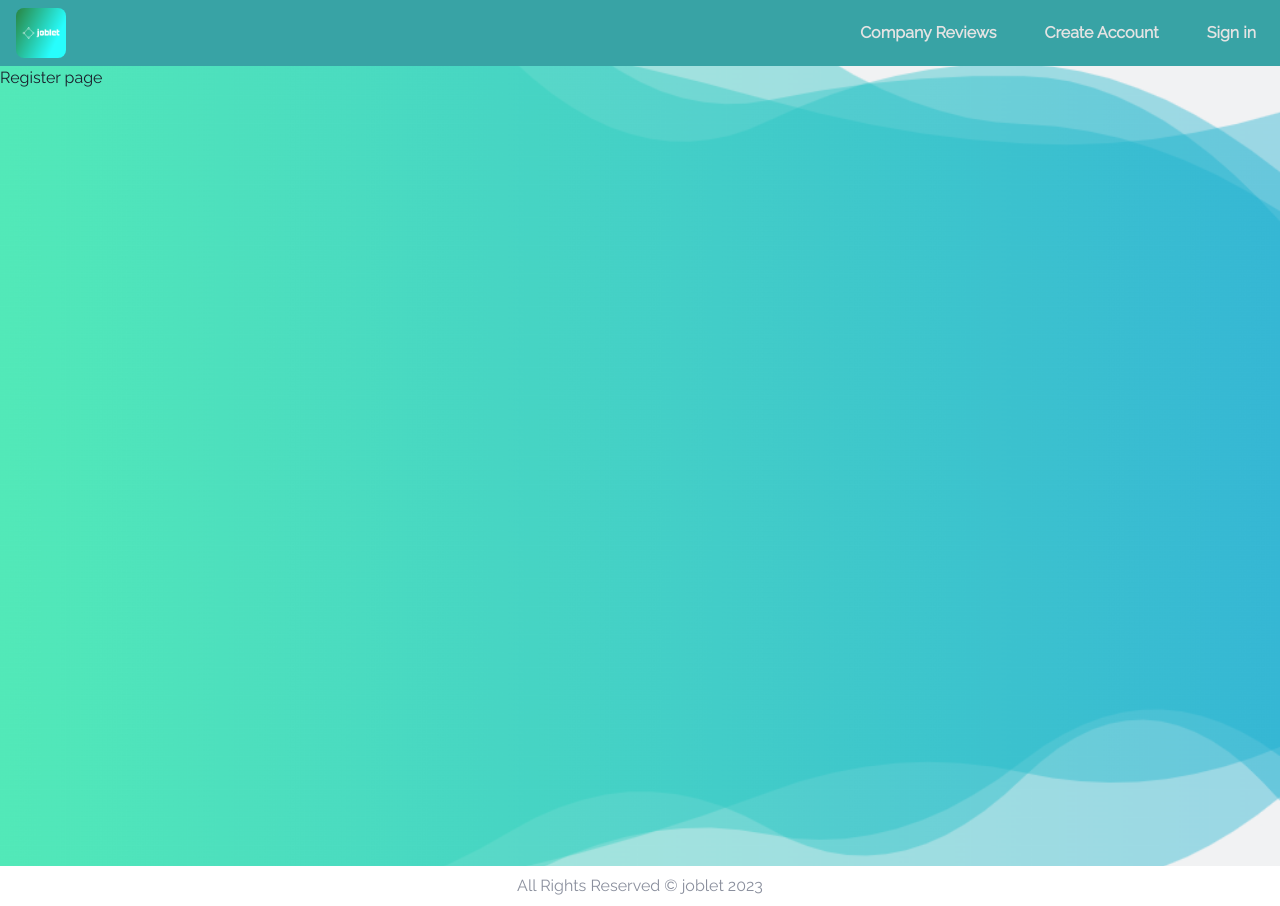
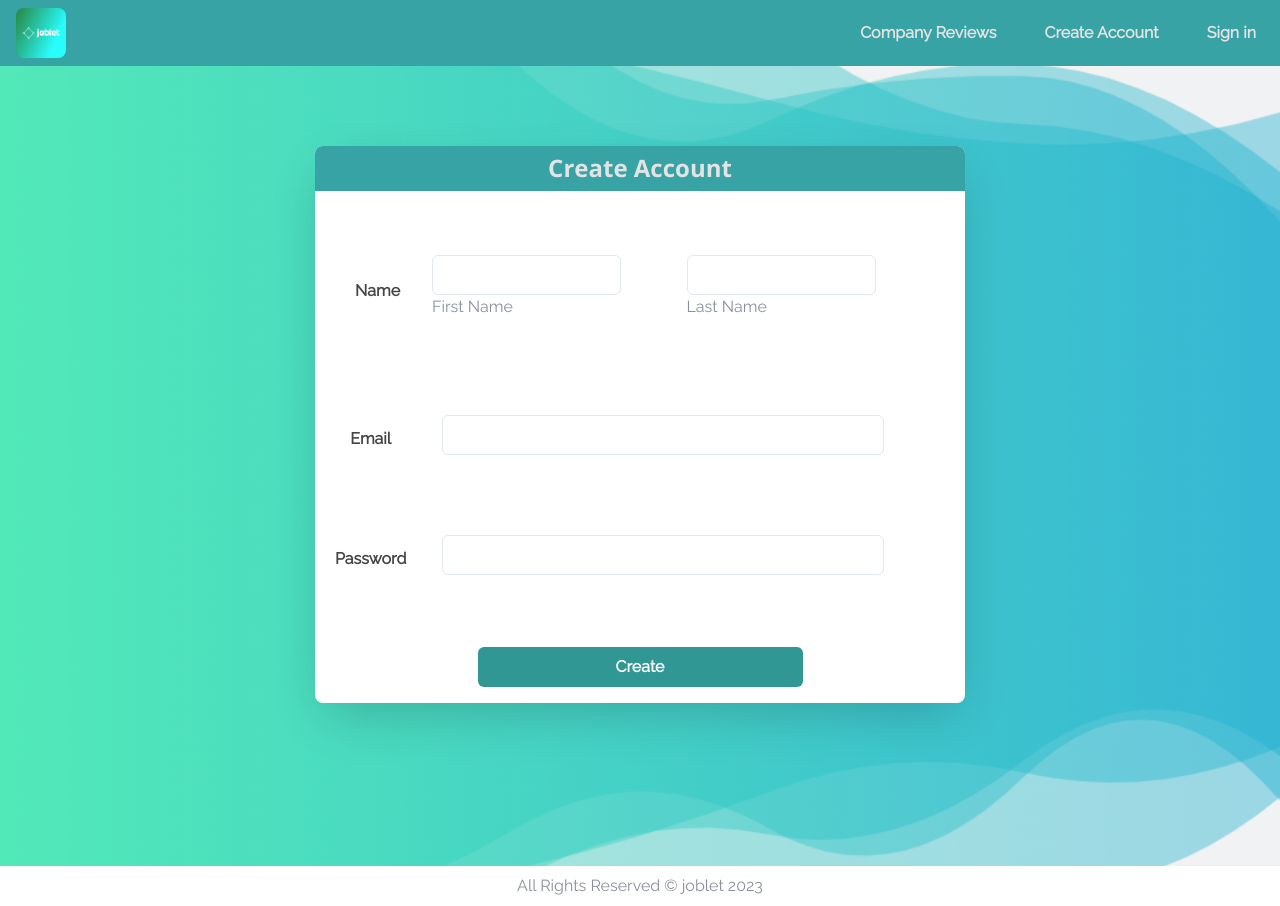
Before and after one commit to ianahart/joblet, a React (Create React App) app in the folder frontend/: page /register in a window 1280 px wide. Built offline with nearby package versions, Linux system fonts and the light colour scheme.

Commit message:
feat: add register form to register page

```diff
--- a/frontend/package.json
+++ b/frontend/package.json
@@ -16,6 +16,7 @@
     "@types/node": "^16.18.13",
     "@types/react": "^18.0.28",
     "@types/react-dom": "^18.0.11",
+    "axios": "^1.3.4",
     "framer-motion": "^10.0.1",
     "localforage": "^1.10.0",
     "match-sorter": "^6.3.1",
--- /dev/null
+++ b/frontend/src/components/Form/FormContainer.tsx
@@ -0,0 +1,38 @@
+import { Box, Heading } from '@chakra-ui/react';
+
+interface IFormContainerProps {
+  children: React.ReactNode;
+  width: string[];
+  minH: string;
+  title: string;
+}
+
+const FormContainer = ({ title, width, minH, children }: IFormContainerProps) => {
+  return (
+    <Box
+      width={width}
+      minH={minH}
+      borderRadius="8px"
+      textAlign="center"
+      boxShadow="rgba(0, 0, 0, 0.2) 0px 18px 50px -10px"
+      margin="0 auto"
+      background="#fff"
+    >
+      <Box as="header">
+        <Heading
+          borderTopLeftRadius="8px"
+          borderTopRightRadius="8px"
+          color="light.primary"
+          p="0.5rem"
+          bg="green.primary"
+          fontSize="1.5rem"
+        >
+          {title}
+        </Heading>
+      </Box>
+      {children}
+    </Box>
+  );
+};
+
+export default FormContainer;
--- /dev/null
+++ b/frontend/src/components/Form/FormInput.tsx
@@ -0,0 +1,75 @@
+import { FormControl, FormLabel, Input, Text } from '@chakra-ui/react';
+
+interface IFormInputProps {
+  updateField: (name: string, value: string, attribute: string) => void;
+  value: string;
+  error: string;
+  htmlFor: string;
+  name: string;
+  errorField: string;
+  type: string;
+  label: string;
+  width: string;
+}
+const FormInput = ({
+  updateField,
+  value,
+  error,
+  htmlFor,
+  name,
+  errorField,
+  type,
+  label,
+  width,
+}: IFormInputProps) => {
+  const handleOnChange = (e: React.ChangeEvent<HTMLInputElement>) => {
+    const { value, name } = e.target;
+    updateField(name, value, 'value');
+  };
+
+  const handleOnBlur = (e: React.ChangeEvent<HTMLInputElement>) => {
+    const { value, name } = e.target;
+    if (!validateField(value)) {
+      const error = `${errorField} must be between 1 and 100 characters.`;
+      updateField(name, error, 'error');
+    }
+  };
+
+  const validateField = (value: string) => {
+    if (value.trim().length === 0 || value.length > 100) {
+      return false;
+    }
+    return true;
+  };
+
+  const handleOnFocus = (e: React.ChangeEvent<HTMLInputElement>) => {
+    const { name } = e.target;
+    updateField(name, '', 'error');
+  };
+
+  return (
+    <FormControl my="1.5rem" display="flex" mx="1rem" flexDir="column">
+      <Input
+        color="text.primary"
+        onChange={handleOnChange}
+        onBlur={handleOnBlur}
+        onFocus={handleOnFocus}
+        width={width}
+        name={name}
+        id={name}
+        type={type}
+        value={value}
+      />
+      <FormLabel color="text.primary" width={width} htmlFor={htmlFor}>
+        {label}
+      </FormLabel>
+      {error && (
+        <Text color="error.primary" fontSize="0.85rem">
+          {error}
+        </Text>
+      )}
+    </FormControl>
+  );
+};
+
+export default FormInput;
--- /dev/null
+++ b/frontend/src/components/Register/RegisterFormLabel.tsx
@@ -0,0 +1,21 @@
+import { Text } from '@chakra-ui/react';
+
+interface IRegisterFormLabelProps {
+  text: string;
+}
+
+const RegisterFormLabel = ({ text }: IRegisterFormLabelProps) => {
+  return (
+    <Text
+      alignSelf={['auto', 'auto', 'center']}
+      width="100px"
+      color="black.primary"
+      fontWeight="bold"
+      mr="1rem"
+    >
+      {text}
+    </Text>
+  );
+};
+
+export default RegisterFormLabel;
--- /dev/null
+++ b/frontend/src/data/index.ts
@@ -0,0 +1,6 @@
+export const createAccountState = {
+  firstName: { name: 'firstName', value: '', error: '', type: 'text' },
+  lastName: { name: 'lastName', value: '', error: '', type: 'text' },
+  email: { name: 'email', value: '', error: '', type: 'email' },
+  password: { name: 'password', value: '', error: '', type: 'password' },
+};
--- /dev/null
+++ b/frontend/src/helpers/utils.ts
@@ -0,0 +1,5 @@
+import axios from 'axios';
+
+export const http = axios.create({
+  baseURL: 'http://localhost:3000/api/v1/',
+});
--- /dev/null
+++ b/frontend/src/interfaces/index.ts
@@ -0,0 +1,6 @@
+export interface ICreateAccountForm {
+  firstName: { name: string; value: string; error: string; type: string };
+  lastName: { name: string; value: string; error: string; type: string };
+  email: { name: string; value: string; error: string; type: string };
+  password: { name: string; value: string; error: string; type: string };
+}
--- a/frontend/src/pages/Auth/Register.tsx
+++ b/frontend/src/pages/Auth/Register.tsx
@@ -1,7 +1,75 @@
-import { Box } from '@chakra-ui/react';
+import { Box, Button, Flex, Text } from '@chakra-ui/react';
+import FormContainer from '../../components/Form/FormContainer';
+import FormInput from '../../components/Form/FormInput';
 import registerBG from '../../images/register.png';
+import { ICreateAccountForm } from '../../interfaces';
+import { createAccountState } from '../../data/';
+import { useState } from 'react';
+import { useNavigate } from 'react-router-dom';
+import { http } from '../../helpers/utils';
+import RegisterFormLabel from '../../components/Register/RegisterFormLabel';
+import { AxiosError } from 'axios';
 
 const Register = () => {
+  const navigate = useNavigate();
+  const [form, setForm] = useState(createAccountState);
+  const [error, setError] = useState('');
+
+  const updateField = (name: string, value: string, attribute: string) => {
+    setForm((prevState) => ({
+      ...prevState,
+      [name]: { ...prevState[name as keyof ICreateAccountForm], [attribute]: value },
+    }));
+  };
+
+  const checkForErrors = () => {
+    let errors = false;
+    for (const [_, field] of Object.entries(form)) {
+      if (field.error.length || !field.value.length) {
+        errors = true;
+      }
+    }
+    return errors;
+  };
+
+  const clearErrors = () => {
+    for (const [fieldName, _] of Object.entries(form)) {
+      updateField(fieldName, '', 'error');
+    }
+  };
+
+  const handleOnSubmit = async (e: React.FormEvent<HTMLFormElement>) => {
+    e.preventDefault();
+    clearErrors();
+    setError('');
+
+    if (checkForErrors()) {
+      setError('Please make sure the form has no errors.');
+      return;
+    }
+    await createAccount();
+  };
+
+  const createAccount = async () => {
+    try {
+      await http.post('/auth/register', {
+        firstName: form.firstName.value,
+        lastName: form.lastName.value,
+        email: form.email.value,
+        password: form.password.value,
+        role: 'USER',
+      });
+      navigate('/login');
+    } catch (err: unknown | AxiosError) {
+      if (err instanceof AxiosError && err.response) {
+        console.log(err);
+        if (err.response.status === 400) {
+          setError(err.response.data.message);
+        }
+      }
+    }
+  };
+
   return (
     <Box
       minH="100vh"
@@ -9,7 +77,84 @@ const Register = () => {
       backgroundPosition="center"
       backgroundSize="cover"
     >
-      Register page
+      <Box pt="5rem">
+        <FormContainer
+          title="Create Account"
+          width={['95%', '95%', '650px']}
+          minH="500px"
+        >
+          {error && (
+            <Text color="error.primary" fontSize="0.85rem">
+              {error}
+            </Text>
+          )}
+          <form onSubmit={handleOnSubmit}>
+            <Flex
+              my="1.5rem"
+              flexDir={['column', 'column', 'row']}
+              justifyContent="flex-start"
+              m={['1rem', '1rem', '2.5rem']}
+            >
+              <RegisterFormLabel text="Name" />
+              <FormInput
+                updateField={updateField}
+                value={form.firstName.value}
+                error={form.firstName.error}
+                name={form.firstName.name}
+                type={form.firstName.type}
+                errorField="First name"
+                width="85%"
+                htmlFor="firstName"
+                label="First Name"
+              />
+              <FormInput
+                updateField={updateField}
+                value={form.lastName.value}
+                error={form.lastName.error}
+                name={form.lastName.name}
+                type={form.lastName.type}
+                errorField="Last name"
+                width="85%"
+                htmlFor="lastName"
+                label="Last Name"
+              />
+            </Flex>
+            <Flex my="1.5rem" mx="1rem" flexDir={['column', 'column', 'row']}>
+              <RegisterFormLabel text="Email"></RegisterFormLabel>
+              <FormInput
+                updateField={updateField}
+                value={form.email.value}
+                error={form.email.error}
+                name={form.email.name}
+                type={form.email.type}
+                errorField="Email"
+                width="90%"
+                htmlFor="email"
+                label=""
+              />
+            </Flex>
+            <Flex my="1.5rem" mx="1rem" flexDir={['column', 'column', 'row']}>
+              <RegisterFormLabel text="Password" />
+              <FormInput
+                updateField={updateField}
+                value={form.password.value}
+                error={form.password.error}
+                name={form.password.name}
+                type={form.password.type}
+                errorField="Password"
+                width="90%"
+                htmlFor="password"
+                label=""
+              />
+            </Flex>
+            <Box py="1rem">
+              <Button width="50%" type="submit" colorScheme="teal">
+                Create
+              </Button>
+            </Box>
+          </form>
+        </FormContainer>
+      </Box>
     </Box>
   );
 };
--- a/frontend/src/theme/theme.tsx
+++ b/frontend/src/theme/theme.tsx
@@ -11,7 +11,7 @@ export const theme = extendTheme({
       primary: '#e4e4e6',
     },
     black: {
-      primary: '#181717',
+      primary: '#454545',
       secondary: '#200F21',
     },
     text: {
@@ -33,6 +33,9 @@ export const theme = extendTheme({
     cover: {
       primary: 'rgba(54, 54, 54, 0.8)',
     },
+    error: {
+      primary: '#ff0033',
+    },
   },
 });
 export default theme;
```
Also changed, not shown: 2 other files (tests, documents, lock files or other folders).
